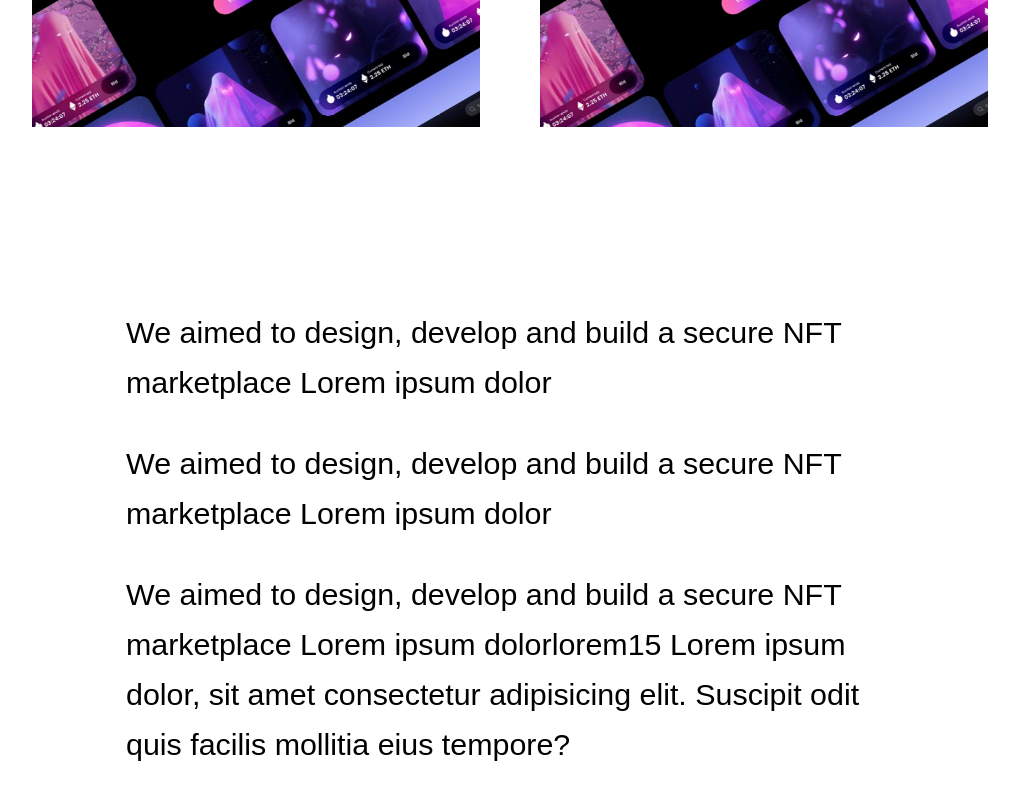
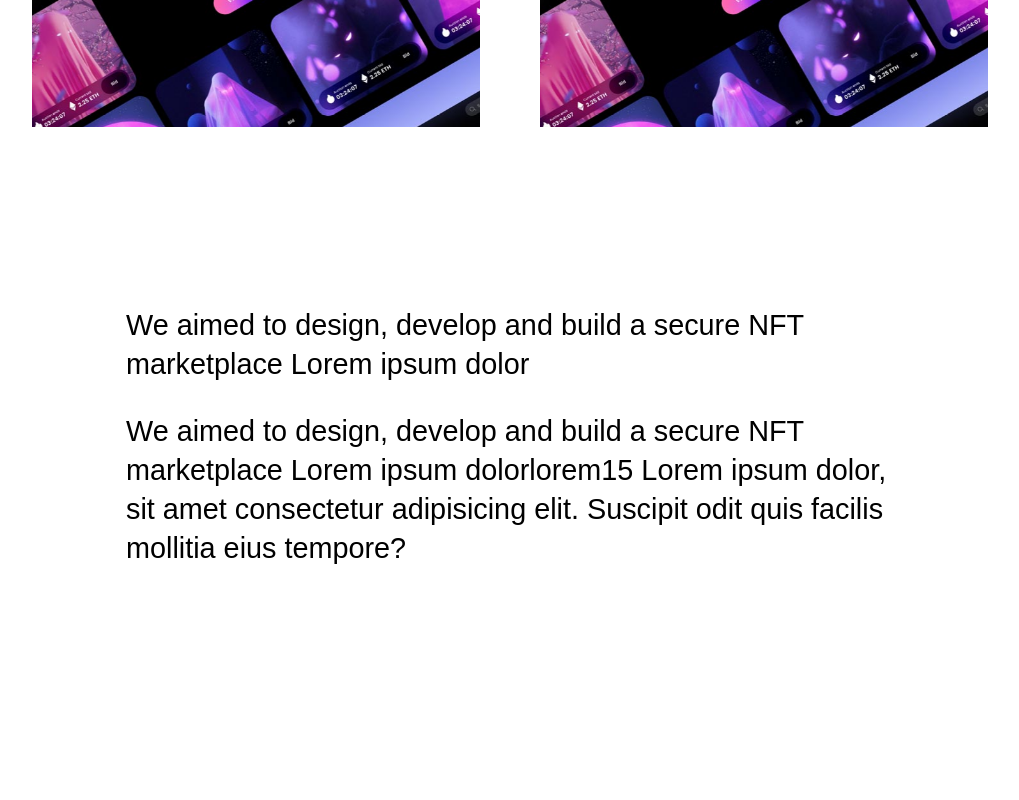
Before and after one commit to paramsgit/devb, a React (Create React App) app: page / in a window 1280 px wide. Shown: the part 6131-6931 px from the top of the page, without its empty margins (130-1149 px from the left). After the commit the page ends 6699 px from the top, so only its background shows below. Built offline with nearby package versions, Linux system fonts and the light colour scheme; a web font is replaced by a local one.

Commit message:
saving old work

```diff
--- a/src/files/tost.js
+++ b/src/files/tost.js
@@ -149,9 +149,8 @@
 
               <div className='att_det' >
 
-           <p className='linetext'>We aimed to design, develop and build a secure NFT marketplace Lorem ipsum dolor </p>
-           <p className='linetext'>We aimed to design, develop and build a secure NFT marketplace Lorem ipsum dolor </p>
-           <p className='linetext'>We aimed to design, develop and build a secure NFT marketplace Lorem ipsum dolorlorem15
+           <p className='linetext atl'>We aimed to design, develop and build a secure NFT marketplace Lorem ipsum dolor </p>
+           <p className='linetext atl'>We aimed to design, develop and build a secure NFT marketplace Lorem ipsum dolorlorem15
            Lorem ipsum dolor, sit amet consectetur adipisicing elit. Suscipit odit quis facilis mollitia eius tempore? </p>
 
 
@@ -160,4 +159,5 @@
     </ReactLenis>
         </>
     );
+
 }
--- a/src/mycss.css
+++ b/src/mycss.css
@@ -148,7 +148,11 @@
 .attendancediv{
     margin-top: 150px;
 }
-
+.atl{
+    font-size: 180%;
+    line-height: 1.35;
+    margin-bottom: 0;
+}
 
 @media(max-width:600px){
     .roomdiv,.firstgatepassdiv,.attendancediv{
```
